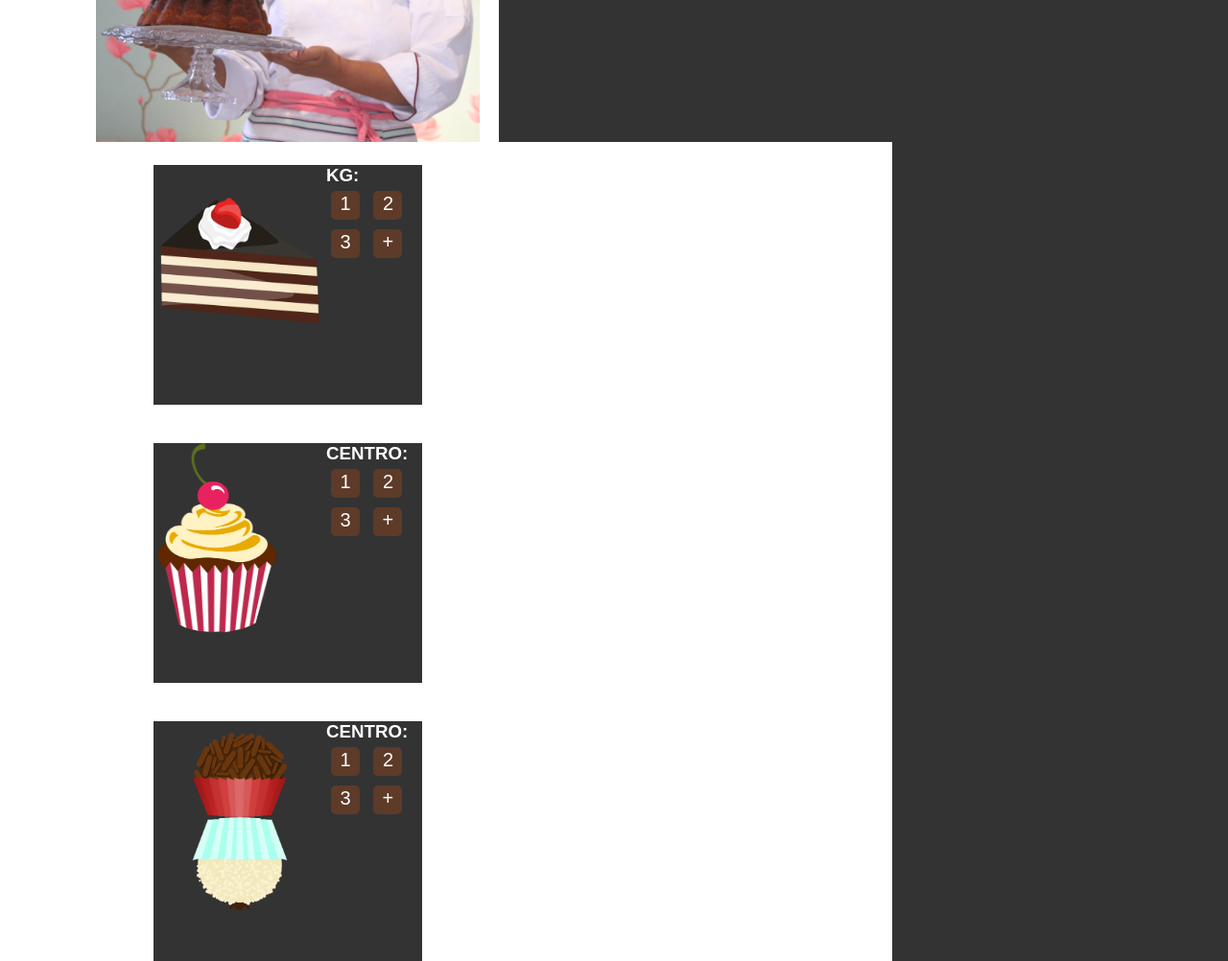
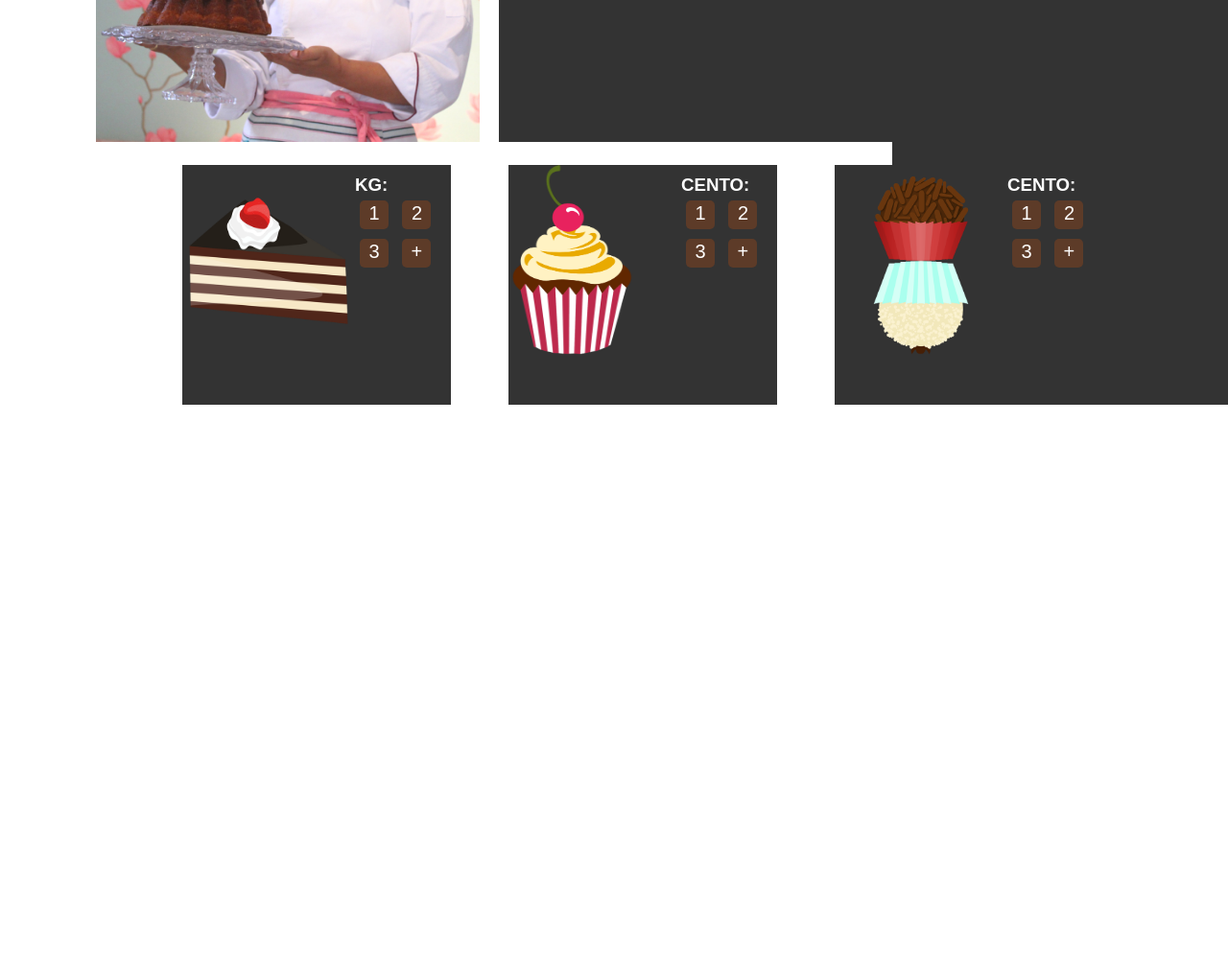
Before and after one commit to Dogleigo/gidosbolos-frontend, a website: page index.html in a window 1280 px wide. Shown: the part 2100-3102 px from the top of the page at 96% size. After the commit the page ends 2522 px from the top, so only its background shows below. Drawn offline with Linux system fonts and the light colour scheme.

Commit message:
Ajustes no alinhamento dos produtos, agora em linha

```diff
--- a/index.css
+++ b/index.css
@@ -297,7 +297,8 @@ header ul li a:active:before
 }
 
 .containerprod{
-flex-wrap: wrap;
+    display:flex;
+    flex-wrap: wrap;
     flex-direction:row;
     align-items: center;
     justify-content: center;
@@ -331,6 +332,10 @@ flex-wrap: wrap;
 
 .conteudoprod h2{
     display: none;
+}
+
+.tamanho h3{
+    margin-top:10px;
 }
 
 .tamanho span{
--- a/index.html
+++ b/index.html
@@ -129,7 +129,7 @@
                         <div class="descproduto">
                             <h2>Cup</h2>
                             <div class="tamanho">
-                                <h3>CENTRO:</h3>
+                                <h3>CENTO:</h3>
                                 <span>1</span>
                                 <span>2</span>
                                 <span>3</span>
@@ -146,7 +146,7 @@
                     <div class="descproduto">
                         <h2>Docinhos</h2>
                         <div class="tamanho">
-                            <h3>CENTRO:</h3>
+                            <h3>CENTO:</h3>
                             <span>1</span>
                             <span>2</span>
                             <span>3</span>
```
